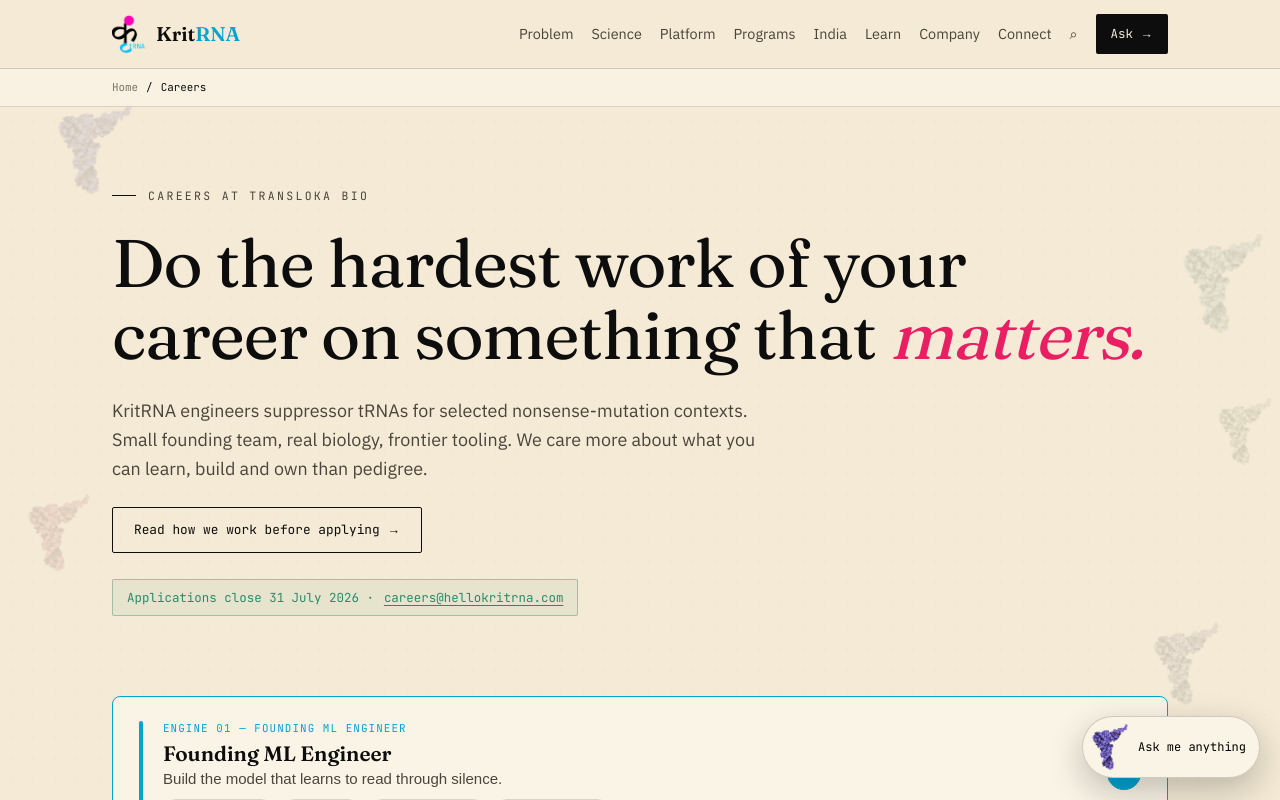
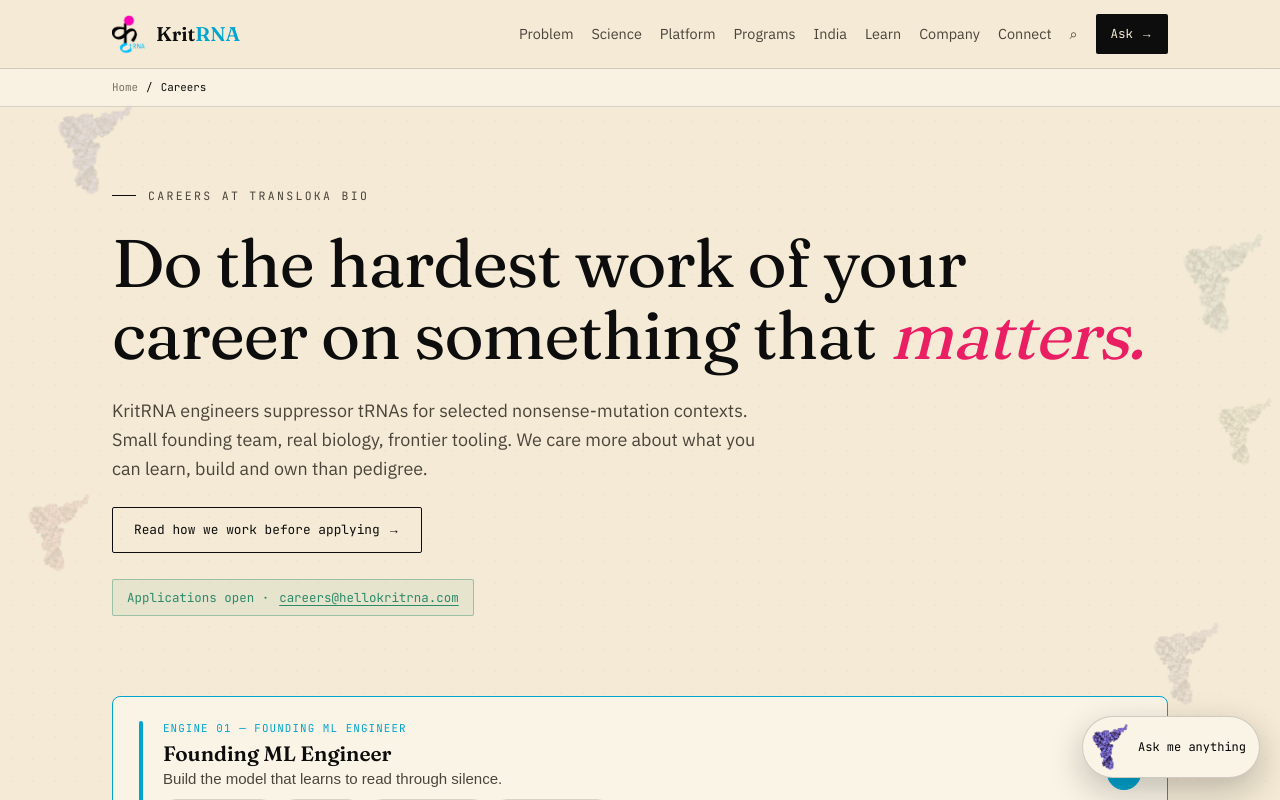
Before and after one commit to transloka786/trasnloka-website, a Next.js app: page /careers in a window 1280 px wide. Shown: the top 800 px of the page. Built offline with nearby package versions, Linux system fonts and the light colour scheme.

Commit message:
Keep careers applications open

```diff
--- a/src/app/careers/page.tsx
+++ b/src/app/careers/page.tsx
@@ -24,7 +24,7 @@ export default function CareersPage() {
           <Reveal delay={0.05}><h1 className="h1" style={{ fontSize: 'clamp(2.2rem,5.5vw,4.2rem)' }}>Do the hardest work of your<br />career on something that <em>matters.</em></h1></Reveal>
           <Reveal delay={0.1}><p className="lead" style={{ marginTop: 24 }}>KritRNA engineers suppressor tRNAs for selected nonsense-mutation contexts. Small founding team, real biology, frontier tooling. We care more about what you can learn, build and own than pedigree.</p></Reveal>
           <Reveal delay={0.13}><div style={{ marginTop: 24 }}><Link className="btn btn-ghost" href="/how-we-work">Read how we work before applying →</Link></div></Reveal>
-          <Reveal delay={0.15}><div style={{ marginTop: 26, display: 'inline-flex', gap: 10, alignItems: 'center', fontFamily: 'var(--mono)', fontSize: '.78rem', color: 'var(--forest)', border: '1px solid rgba(42,138,106,.4)', padding: '8px 14px', borderRadius: 2, background: 'rgba(42,138,106,.06)', flexWrap: 'wrap' }}>Applications close 31 July 2026 · <a href={`mailto:${SITE.careersEmail}`} style={{ color: 'inherit', textDecoration: 'underline', textUnderlineOffset: 3 }}>{SITE.careersEmail}</a></div></Reveal>
+          <Reveal delay={0.15}><div style={{ marginTop: 26, display: 'inline-flex', gap: 10, alignItems: 'center', fontFamily: 'var(--mono)', fontSize: '.78rem', color: 'var(--forest)', border: '1px solid rgba(42,138,106,.4)', padding: '8px 14px', borderRadius: 2, background: 'rgba(42,138,106,.06)', flexWrap: 'wrap' }}>Applications open · <a href={`mailto:${SITE.careersEmail}`} style={{ color: 'inherit', textDecoration: 'underline', textUnderlineOffset: 3 }}>{SITE.careersEmail}</a></div></Reveal>
         </div>
       </section>
 
```
